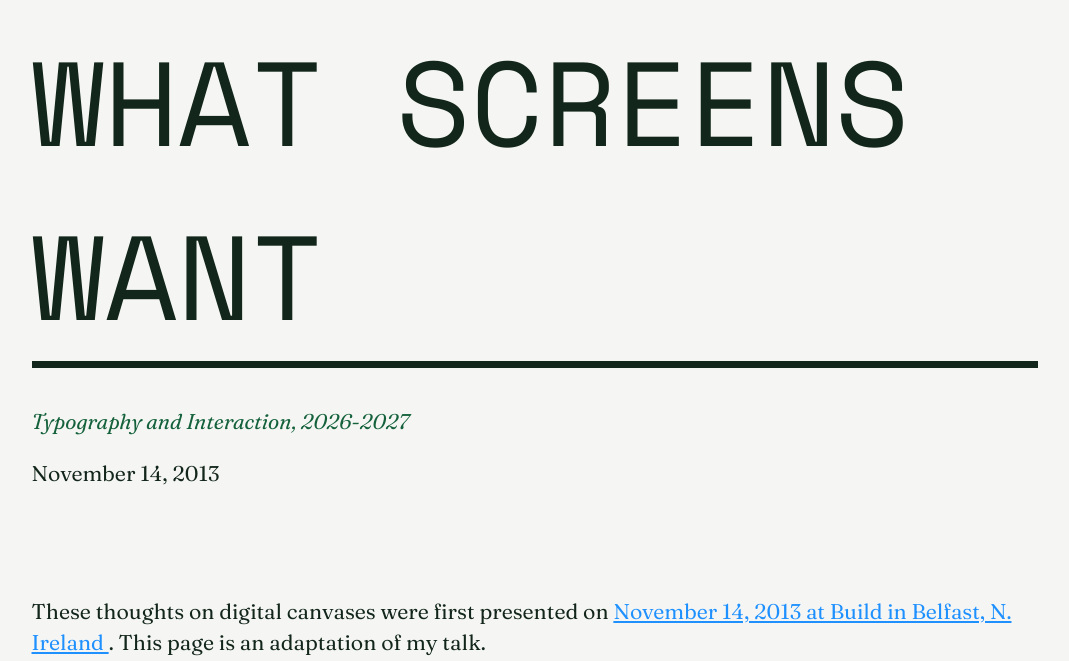
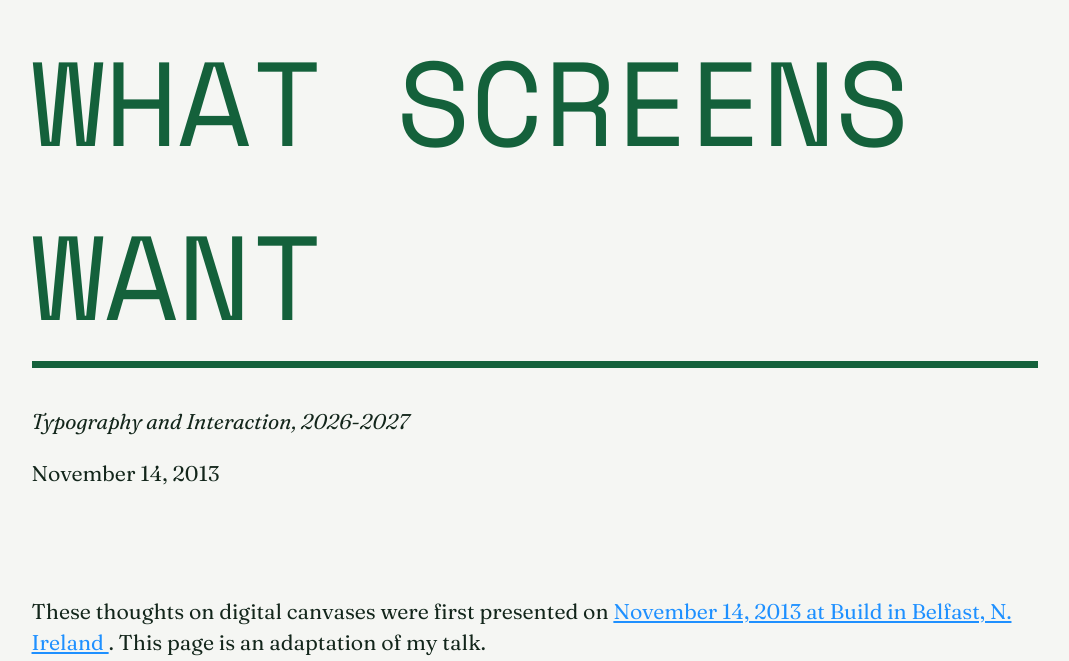
Before and after one commit to Indo1919/manuscript, a plain HTML site: page index.html in a window 1280 px wide. Shown: the part 147-808 px from the top of the page, without its empty margins (105-1174 px from the left). Drawn offline with nearby package versions, Linux system fonts and the light colour scheme.

Commit message:
Github Revisions

```diff
--- a/index.html
+++ b/index.html
@@ -17,7 +17,7 @@
 			<hgroup>
 
 			<h1> What Screens Want</h1>
-			<p><em>Typography and Interaction, 2026-2027</em></p>
+			<p class= "subtitle"> Typography and Interaction, 2026-2027 </p>
 			<p> <time> November 14, 2013 </time> </p>
 
 			</hgroup>
@@ -33,7 +33,6 @@
 
 
 <article>
-
 <Section class="The Aspirin">
 		<h2>The Aspirin</h2>
 
@@ -77,6 +76,8 @@
 		<p>But it’s not the first time we’ve done this. Let’s go back 35 years.</p>
 
 		<p> I’d like to show you a video clip from a BBC series called Connections, hosted and written by James Burke.</p>
+
+<p class="Image-description">In the video James Burke points to objects around his office, the wall, his desk, even his shoes, and says each one is now made of plastic, a material that began as an imitation and became something that can take any shape.</p>
 
 		<p>Sound familiar? The progression of plastics is the same as screens and software. It’s a pattern of malleable mediums: if something can be anything, it usually becomes everything.</p>
 
--- a/style.css
+++ b/style.css
@@ -39,6 +39,7 @@ html {
 
 
 body{
+	color: var(--color-fg);
 	padding: calc(var(--size-xlg)*1.6);
 	background-color: var(--color-bg);
 	font-weight: 375;
@@ -51,6 +52,7 @@ h1,h2,h3 {
 
 /*h rules*/
 h1 {
+	color: var(--color-brand);
 	font-size: calc(var(--size-xlg) * 1.4);
 	font-weight: 500;
 	text-transform: uppercase;
@@ -119,6 +121,11 @@ mark {
 	background-color: var(--color-highlight);
 	}
 
+.subtitle {
+	font-style: italic;
+	color: var(--color-fg);
+}
+
 /*Written descriptions of the images meant to for readers to use their imagination*/
 .Image-description{
 	font-style: italic;
```
